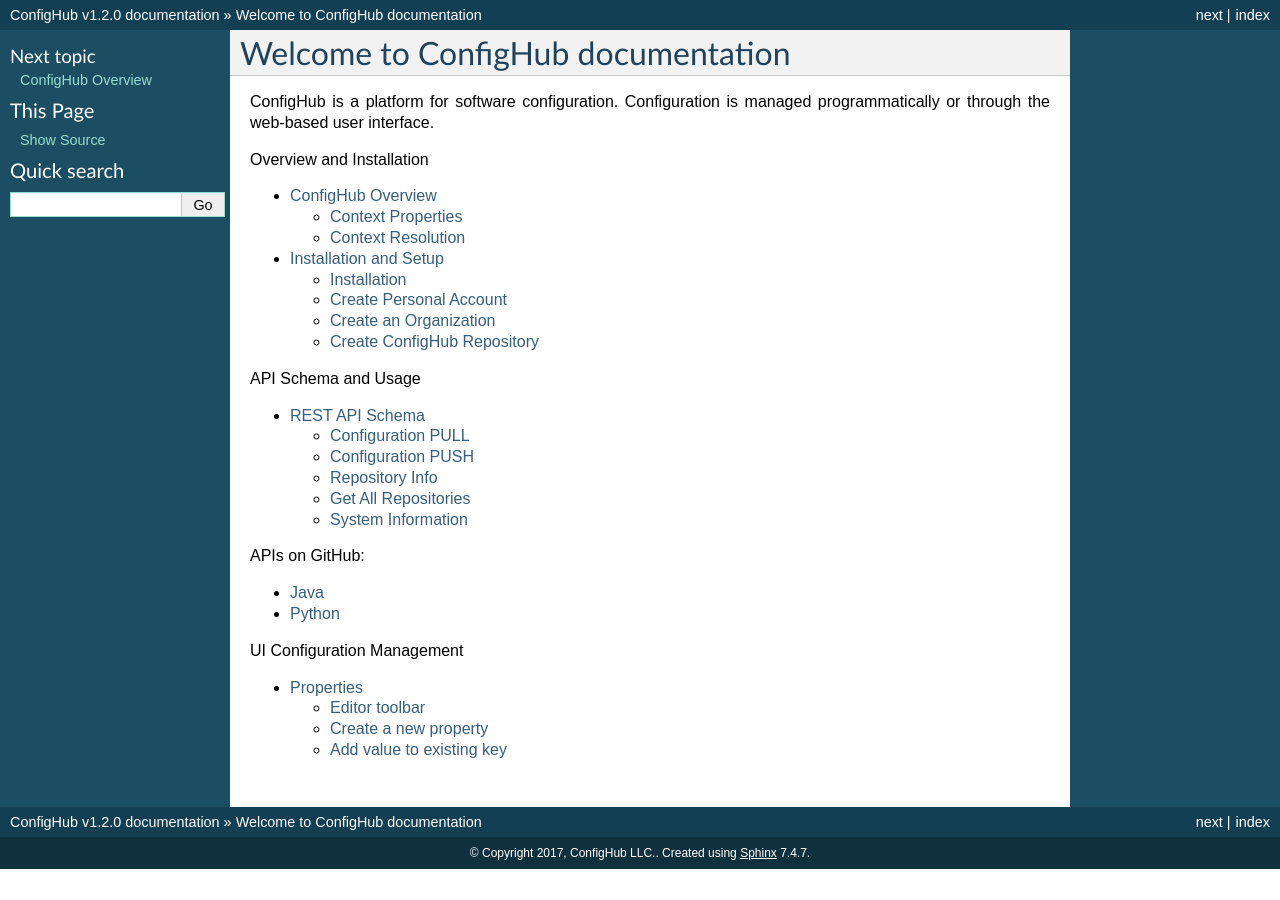
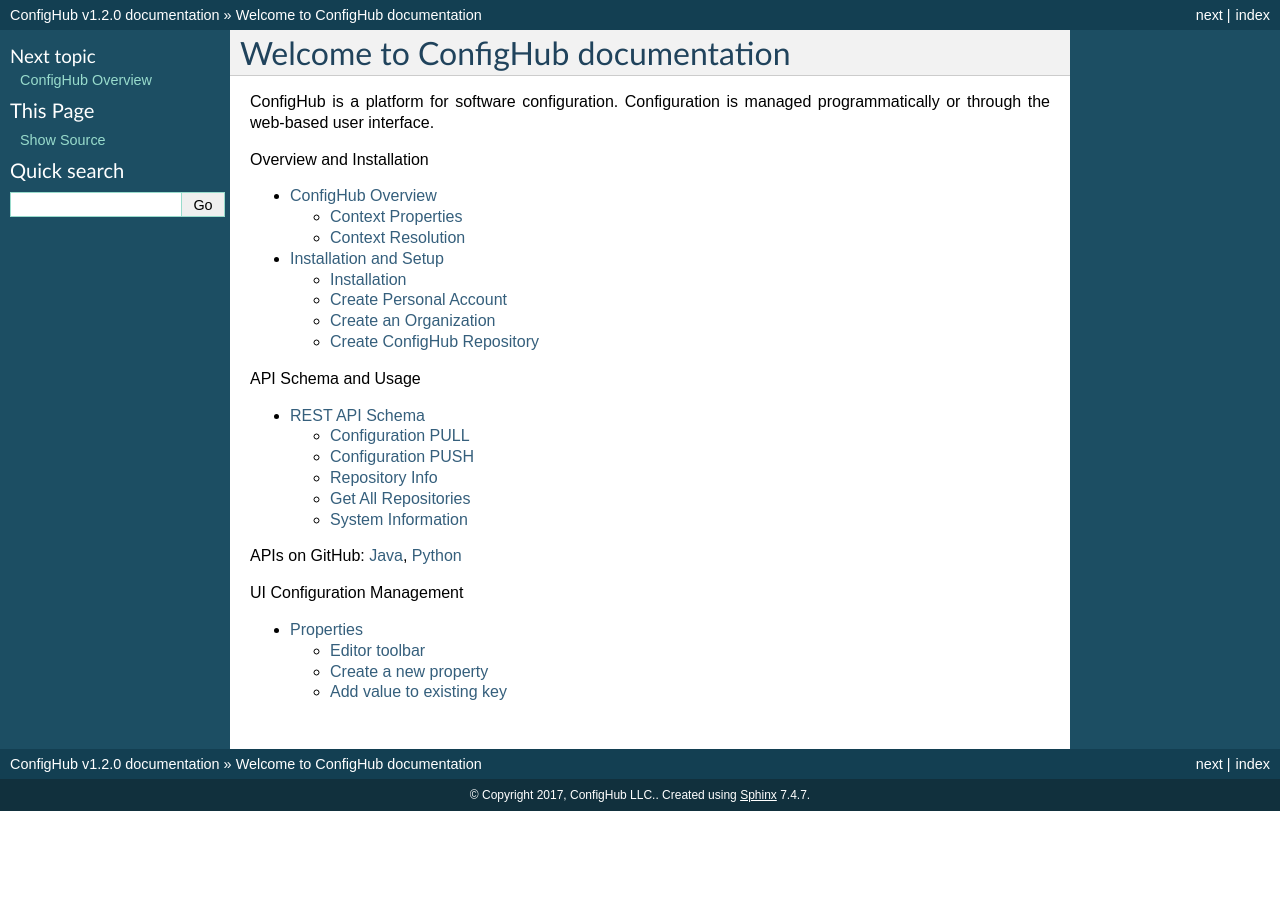
Before and after one commit to ConfigHubPub/Docs, a Sphinx documentation site: the page built from documentation/index.rst, in a window 1280 px wide. Built offline with Sphinx 7.4.7, drawn with Linux system fonts in a browser that asks for light colours; pages that are not in the unit, such as notebooks, are missing from menus.

Commit message:
properties

```diff
--- a/documentation/index.rst
+++ b/documentation/index.rst
@@ -24,10 +24,7 @@ programmatically or through the web-based user interface.
 
    pages/schema
 
-APIs on GitHub:
-
-- `Java <https://github.com/ConfigHubPub/JavaAPI>`_
-- `Python <https://github.com/ConfigHubPub/PythonAPI>`_
+APIs on GitHub: `Java <https://github.com/ConfigHubPub/JavaAPI>`_, `Python <https://github.com/ConfigHubPub/PythonAPI>`_
 
 
 
```
